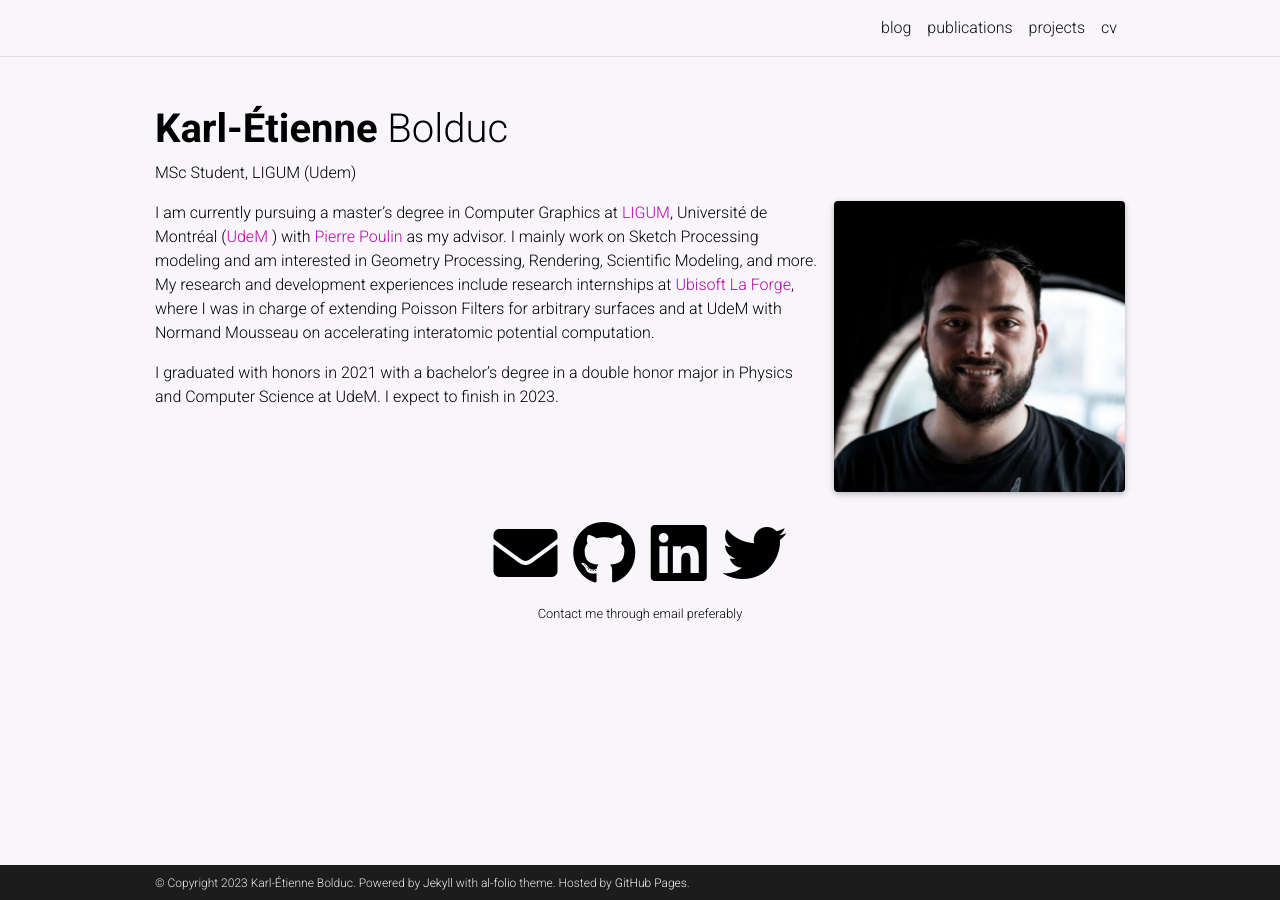
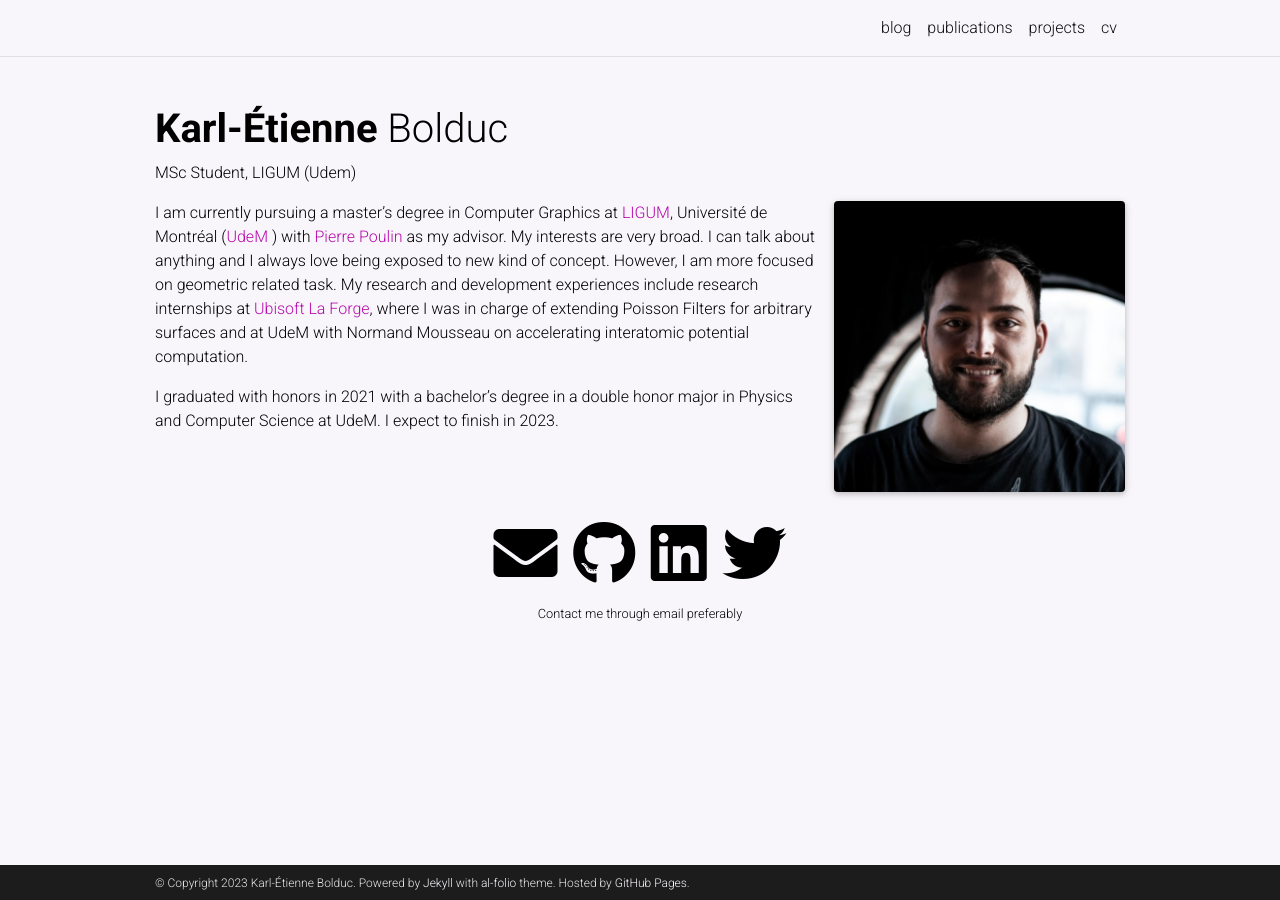
Before and after one commit to bolducke/bolducke.github.io, a Jekyll site: the page built from _pages/about.md, in a window 1280 px wide. Built offline with Jekyll 4.4.1, drawn with Linux system fonts in a browser that asks for light colours; full-size pictures stand in for the smaller copies a plugin makes; comment, search, counter and statistics services are not loaded; a style sheet for code colours, icons or effects is not loaded.

Commit message:
Update Personal Content

```diff
--- a/_pages/about.md
+++ b/_pages/about.md
@@ -19,6 +19,6 @@ selected_papers: false # includes a list of papers marked as "selected={true}"
 social: true  # includes social icons at the bottom of the page
 ---
 
-I am currently pursuing a master's degree in Computer Graphics at [LIGUM](http://www.ligum.umontreal.ca/), Université de Montréal ([UdeM](https://www.umontreal.ca/) ) with [Pierre Poulin](http://www.iro.umontreal.ca/~poulin) as my advisor. I mainly work on Sketch Processing modeling and am interested in Geometry Processing, Rendering, Scientific Modeling, and more. My research and development experiences include research internships at [Ubisoft La Forge](https://www.google.com/search?q=ubisoft+laforge&oq=ubisoft+laforge&aqs=chrome..69i57j0i10i512l2.2875j0j4&sourceid=chrome&ie=UTF-8), where I was in charge of extending Poisson Filters for arbitrary surfaces and at UdeM with Normand Mousseau on accelerating interatomic potential computation.
+I am currently pursuing a master's degree in Computer Graphics at [LIGUM](http://www.ligum.umontreal.ca/), Université de Montréal ([UdeM](https://www.umontreal.ca/) ) with [Pierre Poulin](http://www.iro.umontreal.ca/~poulin) as my advisor. My interests are very broad. I can talk about anything and I always love being exposed to new kind of concept. However, I am more focused on geometric related task. My research and development experiences include research internships at [Ubisoft La Forge](https://www.google.com/search?q=ubisoft+laforge&oq=ubisoft+laforge&aqs=chrome..69i57j0i10i512l2.2875j0j4&sourceid=chrome&ie=UTF-8), where I was in charge of extending Poisson Filters for arbitrary surfaces and at UdeM with Normand Mousseau on accelerating interatomic potential computation.
 
 I graduated with honors in 2021 with a bachelor's degree in a double honor major in Physics and Computer Science at UdeM. I expect to finish in 2023.
```
